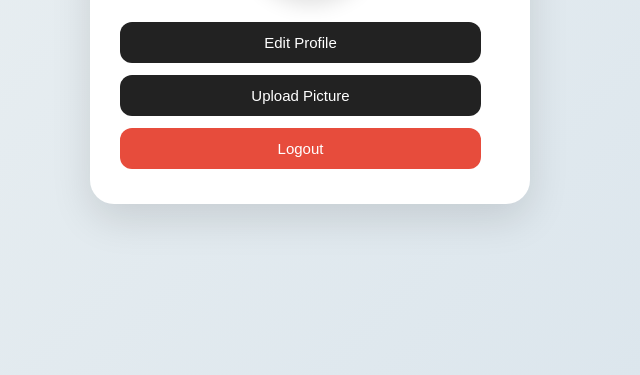
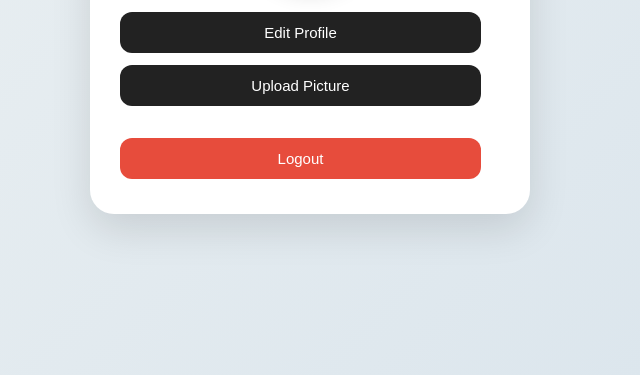
Before and after one commit to Rami310/LoginSignUpProject, a plain HTML site: page frontend/profile.html in a window 1280 px wide. Shown: the part 425-800 px from the top of the page, without its empty margins (330-970 px from the left). Drawn offline with Linux system fonts and the light colour scheme; no server answers; sample sign-in values are in the browser's storage.

Commit message:
margin top updated

```diff
--- a/frontend/style.css
+++ b/frontend/style.css
@@ -176,7 +176,7 @@ a {
 .logout-btn {
   background: #e74c3c;
   color: white;
-  margin-top: 20dp;
+  margin-top: 20px;
 }
 
 .logout-btn:hover {
```
